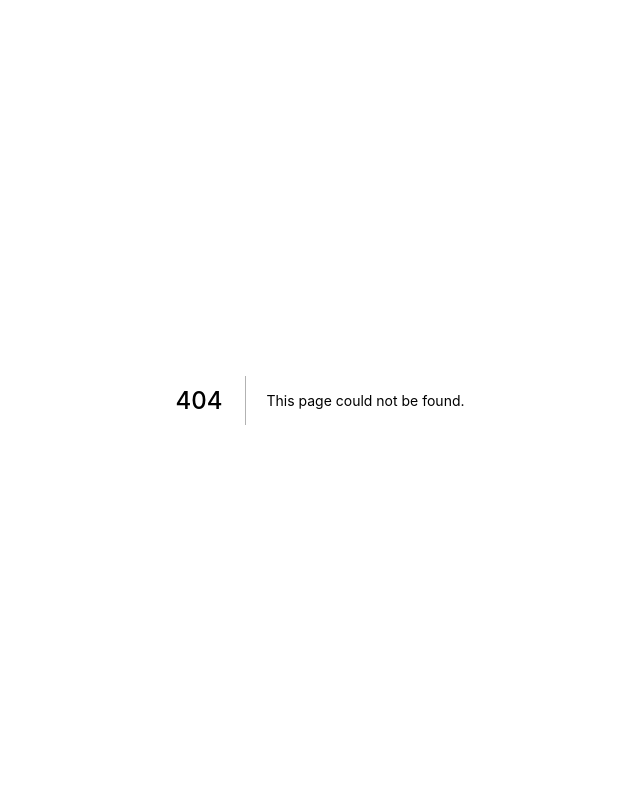
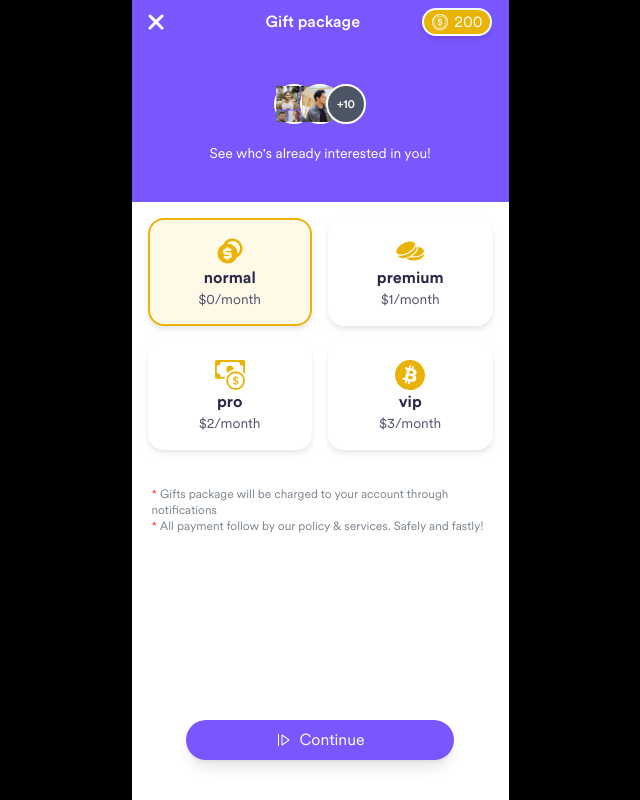
Before and after one commit to thuongtruong1009/tinder, a Next.js app: page /gift in a window 1280 px wide. Before the commit this address had no page. Shown: the whole page, without its empty margins (320-960 px from the left). Built offline with nearby package versions, Linux system fonts and the light colour scheme.

Commit message:
feat: gift package ui

```diff
--- /dev/null
+++ b/components/Gift/CoinOption.tsx
@@ -0,0 +1,35 @@
+import React from 'react';
+import { RiCoinsFill } from 'react-icons/ri';
+import { GiTwoCoins } from 'react-icons/gi';
+import { BsCashCoin } from 'react-icons/bs';
+import { SiBitcoin } from 'react-icons/si';
+
+interface Props {
+    type: string;
+    price: number;
+    choiced: string;
+    onClick?: (item: string) => Function;
+}
+
+const CoinOption = ({ type, price, choiced, onClick }: Props) => {
+    return (
+        <div
+            className={
+                'flex-center flex-col text-center shadow-md shadow-gray-300/50 hover:shadow-gray-400/50 hover:cursor-pointer rounded-2xl border-2 p-4 ' +
+                (type === choiced ? 'bg-yellow-400/10 border-yellow-500' : 'bg-white border-transparent')
+            }
+            onClick={() => onClick && onClick(type)}
+        >
+            <div className="text-yellow-500 text-3xl">
+                {type === 'normal' && <RiCoinsFill />}
+                {type === 'premium' && <GiTwoCoins />}
+                {type === 'pro' && <BsCashCoin />}
+                {type === 'vip' && <SiBitcoin />}
+            </div>
+            <h5 className="body-1 font-bold text-neutral-100">{type}</h5>
+            <p className="body-3 text-neutral-80">${price}/month</p>
+        </div>
+    );
+};
+
+export default CoinOption;
--- a/constant/appPath.ts
+++ b/constant/appPath.ts
@@ -8,5 +8,6 @@ const APP_PATH = {
     MAP: '/map',
     CHAT: '/chat',
     PROFILE: '/profile',
+    GIFT: '/gift',
 };
 export default APP_PATH;
--- /dev/null
+++ b/pages/gift/index.tsx
@@ -0,0 +1,80 @@
+import Image from 'next/image';
+import { BsCoin } from 'react-icons/bs';
+import { VscDebugContinueSmall } from 'react-icons/vsc';
+import CloseIcon from '../../components/Icons/CloseIcon';
+import { NextPageWithLayout } from '../../types/global';
+import CoinOption from '../../components/Gift/CoinOption';
+import { useState } from 'react';
+
+const GiftPackage: NextPageWithLayout = () => {
+    const [choiced, setChoiced] = useState<string>('normal');
+    return (
+        <section className="container-np bg-white min-h-screen relative">
+            <div className="bg-main-purple text-white">
+                <nav className="flex justify-between items-center px-4 py-2">
+                    <button>
+                        <CloseIcon />
+                    </button>
+                    <p className="body-1 font-medium translate-x-5">Gift package</p>
+                    <button className="flex-center gap-1.5 rounded-2xl border-2 border-neutral-50 px-2 bg-yellow-500 shadow-md">
+                        <BsCoin />
+                        <p>200</p>
+                    </button>
+                </nav>
+                <div className="flex flex-col gap-5 py-10">
+                    <div className="flex justify-center -space-x-3.5">
+                        <div className="image-container w-10 h-10 rounded-full border-2 border-white z-10">
+                            <Image className="image" src="/assets/images/post.png" alt="gifter_avatar" layout="fill" />
+                        </div>
+                        <div className="image-container w-10 h-10 rounded-full border-2 border-white z-20">
+                            <Image
+                                className="image"
+                                src="/assets/images/avatar.png"
+                                alt="gifter_avatar"
+                                layout="fill"
+                            />
+                        </div>
+                        <a
+                            className="flex justify-center items-center w-10 h-10 text-xs font-medium text-white bg-gray-600 rounded-full border-2 border-white hover:bg-gray-500 z-30"
+                            href="#"
+                        >
+                            +10
+                        </a>
+                    </div>
+                    <p className="text-center body-3">See who's already interested in you!</p>
+                </div>
+            </div>
+            <div className="bg-white p-4">
+                <div className="grid grid-cols-2 p gap-4">
+                    {['normal', 'premium', 'pro', 'vip'].map((item, index) => (
+                        <CoinOption
+                            type={item}
+                            price={index}
+                            choiced={choiced}
+                            key={index}
+                            onClick={() => setChoiced(item)}
+                        />
+                    ))}
+                </div>
+            </div>
+            <div className="text-xs text-neutral-60 gap-3 text-left p-5">
+                <p>
+                    <span className="text-red-500">*</span> Gifts package will be charged to your account through
+                    notifications
+                </p>
+                <p>
+                    <span className="text-red-500">*</span> All payment follow by our policy & services. Safely and
+                    fastly!
+                </p>
+            </div>
+            <div className="flex-center absolute w-full left-0 bottom-0 p-10">
+                <button className="bg-main-purple py-2 px-8 text-white w-[90%] rounded-3xl shadow-lg hover:bg-[#714fe9] flex-center gap-2">
+                    <VscDebugContinueSmall /> Continue
+                </button>
+            </div>
+        </section>
+    );
+};
+
+// GiftPackage.protected = true;
+export default GiftPackage;
--- a/pages/profile/index.tsx
+++ b/pages/profile/index.tsx
@@ -1,6 +1,9 @@
+import { useRouter } from 'next/router';
 import Title from '../../components/Home/Title';
 import SettingIcon from '../../components/Icons/SettingIcon';
 import Image from 'next/image';
+import { RiLogoutCircleRLine } from 'react-icons/ri';
+import { BsCoin } from 'react-icons/bs';
 import Tag from '../../components/Home/Tag';
 import DoubleGroup from '../../components/Home/DoubleGroup';
 import SingleGroup from '../../components/Home/SingleGroup';
@@ -18,8 +21,11 @@ import HobbyDialog from '../../components/Profile/HobbyDialog';
 import { Popover } from '@headlessui/react';
 import { useAppDispatch } from '../../hooks/redux';
 import { userLogOut } from '../../redux/reducers/userSlice';
+import { Router } from 'next/router';
+import APP_PATH from '../../constant/appPath';
 
 const Profile: NextPageWithLayout = () => {
+    const router = useRouter();
     const dispatch = useAppDispatch();
     const [isOpenWhyDialog, setIsOpenWhyDialog] = useState(false);
     const [isOpenBioDialog, setIsOpenBioDialog] = useState(false);
@@ -27,6 +33,10 @@ const Profile: NextPageWithLayout = () => {
 
     const handleLogOut = () => {
         dispatch(userLogOut());
+    };
+
+    const handleOutstanding = () => {
+        router.push(APP_PATH.GIFT);
     };
 
     const handleOpenHobbyialog = () => {
@@ -52,7 +62,7 @@ const Profile: NextPageWithLayout = () => {
             <HobbyDialog isOpen={isOpenHobbyDialog} onClose={handleCloseHobbyDialog} />
             <WhyDialog isOpen={isOpenWhyDialog} onClose={handleCloseWhyDialog} />
             <BioDialog isOpen={isOpenBioDialog} onClose={handleCloseBioDialog} />
-            <section className="container bg-white with-navbar">
+            <section className="container bg-white with-navbar relative">
                 <Title
                     className="mb-2"
                     content={
@@ -66,13 +76,23 @@ const Profile: NextPageWithLayout = () => {
                                 </Popover.Button>
 
                                 <Popover.Panel className="absolute right-0 z-10 top-full">
-                                    <ul className="flex flex-col gap-1 p-2 overflow-y-auto bg-white rounded-md shadow-md max-h-60 min-w-[200px]">
+                                    <ul className="flex flex-col gap-2 p-2 overflow-y-auto bg-white rounded-md shadow-md max-h-60 min-w-[200px]">
                                         <li>
                                             <button
-                                                className="w-full py-1 text-center rounded-md text-primary-50 button-2 bg-slate-100"
+                                                className="w-full py-1 pl-2 flex justify-start items-center gap-3 rounded-md text-primary-50 button-2 bg-slate-100"
                                                 onClick={handleLogOut}
                                             >
-                                                Đăng xuất
+                                                <RiLogoutCircleRLine />
+                                                <p>Đăng xuất</p>
+                                            </button>
+                                        </li>
+                                        <li>
+                                            <button
+                                                className="w-full py-1 pl-2 flex justify-start items-center gap-3  rounded-md text-primary-50 button-2 bg-slate-100"
+                                                onClick={handleOutstanding}
+                                            >
+                                                <BsCoin />
+                                                <p>Coins package</p>
                                             </button>
                                         </li>
                                     </ul>
@@ -126,6 +146,6 @@ const Profile: NextPageWithLayout = () => {
         </>
     );
 };
-Profile.protected = true;
+// Profile.protected = true;
 Profile.getLayout = (page) => <NavbarLayout>{page}</NavbarLayout>;
 export default Profile;
```
